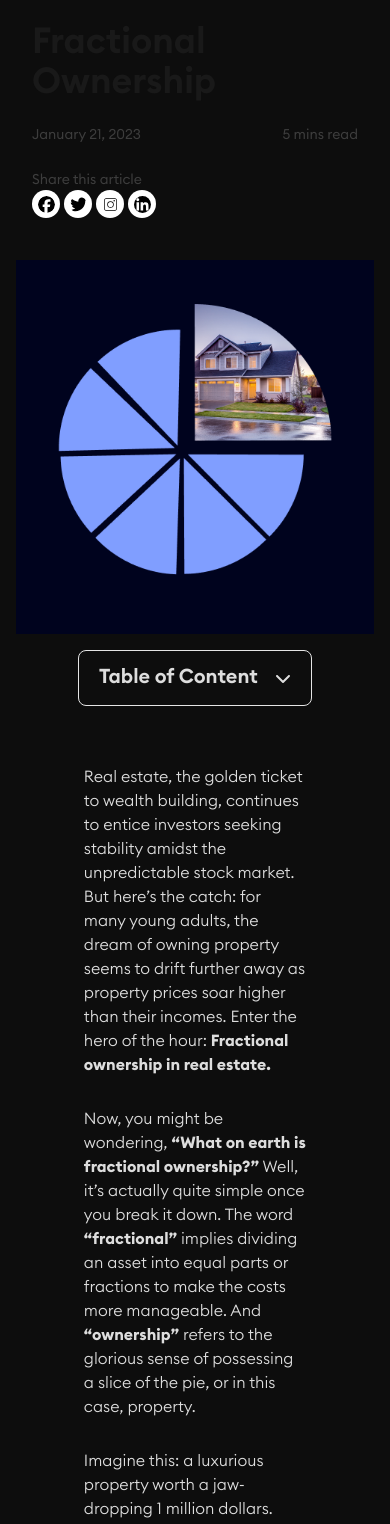
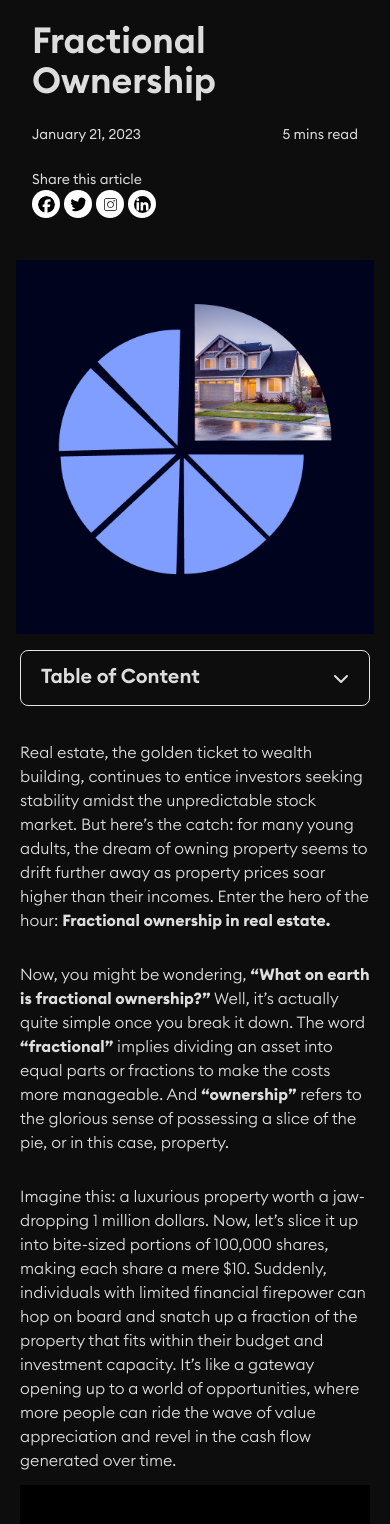
Before and after one commit to damiekanola/help-centre, a React (Create React App) app: page /blog/fractional_ownership in a window 390 px wide. Shown: the part 100-1624 px from the top of the page. Built offline with nearby package versions, Linux system fonts and the light colour scheme.

Commit message:
page_update: a couple more page responsiveness updates

```diff
--- a/src/pages/Blog/fractional_ownership.js
+++ b/src/pages/Blog/fractional_ownership.js
@@ -80,6 +80,7 @@ const Fractional_ownership = () => {
           mt={{base: '5rem', md: 0}}
           padding={{base: '1rem 2rem', lg: 0}}
           gap={{base: 6, md: 0}}
+          color={{base: '#fffff !important'}}
         >
           <Box />
           <Box
@@ -88,21 +89,10 @@ const Fractional_ownership = () => {
             gap={{base: 6, md: 0}}
           >
             <Text
-              mb="15px"
-              fontWeight={400}
-              color="#FFF !important"
-              alignSelf={'center'}
-              fontSize="24px"
-              display={{base: 'none', md: 'block'}}
-            >
-              Peaks
-            </Text>
-            <Text
               fontWeight={500}
               w="full"
               alignSelf={{md: 'center'}}
               fontSize="36px"
-              color={{base: '#191919 !important', md: 'white !important'}}
               lineHeight={{base: '40px', md: 'normal'}}
             >
               Fractional Ownership
@@ -110,7 +100,6 @@ const Fractional_ownership = () => {
             <Text
               mt="15px"
               fontWeight={400}
-              color="#FFF !important"
               w="80%"
               alignSelf={'center'}
               fontSize="14px"
@@ -119,32 +108,11 @@ const Fractional_ownership = () => {
               If fractional ownership is such a game-changer, why are so many startups still
               struggling with it?
             </Text>
-            {/* <Text
-              mt="45px"
-              fontWeight={400}
-              color="#FFF !important"
-              alignSelf={'center'}
-              fontSize="14px"
-              display={{base: 'none', md: 'block'}}
-            >
-              By Veerge Team
-            </Text> */}
             <Flex alignItems={'center'} justifyContent={'space-between'}>
-              <Text
-                mt={{md: '15px'}}
-                fontWeight={400}
-                alignSelf={'center'}
-                fontSize="14px"
-                color={{base: '#3D3D3D !important', md: 'white !important'}}
-              >
+              <Text mt={{md: '15px'}} fontWeight={400} alignSelf={'center'} fontSize="14px">
                 January 21, 2023
               </Text>
-              <Text
-                fontWeight={400}
-                fontSize="14px"
-                color={'#3D3D3D !important'}
-                display={{md: 'none'}}
-              >
+              <Text fontWeight={400} fontSize="14px" display={{md: 'none'}}>
                 5 mins read
               </Text>
             </Flex>
@@ -156,12 +124,7 @@ const Fractional_ownership = () => {
             pb="10px"
             direction={{base: 'column', md: 'row'}}
           >
-            <Text
-              fontWeight={{md: 400}}
-              alignSelf={{md: 'center'}}
-              fontSize="14px"
-              color={{base: '#3D3D3D !important', md: 'white !important'}}
-            >
+            <Text fontWeight={{md: 400}} alignSelf={{md: 'center'}} fontSize="14px">
               {shareText}
             </Text>
             <Flex align={'center'} gap="4px">
@@ -181,17 +144,19 @@ const Fractional_ownership = () => {
           </Flex>
         </Flex>
       </Flex>
-      <Box px={'78px'}>
+      <Box
+        display={{base: 'flex', md: 'block'}}
+        flexDirection={'column'}
+        gap={{base: 6, md: 0}}
+        px={{base: '20px', md: '80px'}}
+      >
         <BlogLeftNav articleContent={articleContent} />
         <Box
-          w={'95%'}
-          maxW={{base: '587px', xl: '40%'}}
-          minW={{base: '0px', xl: '40%'}}
-          mx="auto"
-          mt="58px"
-          pb="70px"
+          m={{base: '10px auto', md: '58px auto'}}
+          pb={{base: '10px', md: '70px'}}
           fontWeight={200}
           fontSize="16px"
+          w={{base: '100%', md: '50%', '2xl': '35%'}}
         >
           <Box ref={overviewRef} id="overview">
             <Text>
@@ -320,7 +285,7 @@ const Fractional_ownership = () => {
               </Text>
             </Box>
             <Box mt="30px">
-              <Text fontWeight={500} fontSize={'36px'} color="#000">
+              <Text fontWeight={500} fontSize={'36px'}>
                 How Fractional Works the Veerge Way
               </Text>
             </Box>
--- a/src/pages/Blog/understanding_fraction.js
+++ b/src/pages/Blog/understanding_fraction.js
@@ -135,16 +135,18 @@ const Understanding_fraction = () => {
           </Flex>
         </Flex>
       </Flex>
-      <Box px={'78px'}>
+      <Box
+        display={{base: 'flex', md: 'block'}}
+        flexDirection={'column'}
+        gap={{base: 6, md: 0}}
+        px={{base: '20px', md: '80px'}}
+      >
         <Box
-          w={'95%'}
-          maxW={{base: '587px', xl: '40%'}}
-          minW={{base: '0px', xl: '40%'}}
-          mx="auto"
-          mt={{md: '58px'}}
-          pb="70px"
+          m={{base: '10px auto', md: '58px auto'}}
+          pb={{base: '10px', md: '70px'}}
           fontWeight={200}
           fontSize="16px"
+          w={{base: '100%', md: '50%', '2xl': '35%'}}
         >
           <Box>
             <Text fontWeight={500} fontSize={'36px'} color="#000">
--- a/src/pages/Blog/veerge_data.js
+++ b/src/pages/Blog/veerge_data.js
@@ -97,12 +97,12 @@ const Veerge_data = () => {
           mt={{base: '5rem', md: 0}}
           padding={{base: '1rem 2rem', lg: 0}}
           gap={{base: 6, md: 0}}
+          color={{base: '#fffff !important'}}
         >
           <Box />
           <Box
             display={{base: 'flex', md: 'block'}}
             flexDirection={'column'}
-            color={{base: 'black', md: 'white !important'}}
             gap={{base: 6, md: 0}}
           >
             <Text
@@ -110,27 +110,15 @@ const Veerge_data = () => {
               w="full"
               alignSelf={{md: 'center'}}
               fontSize="36px"
-              color={{base: '#191919 !important', md: 'white !important'}}
               lineHeight={{base: '40px', md: 'normal'}}
             >
               Veerge & Data Analytics
             </Text>
             <Flex alignItems={'center'} justifyContent={'space-between'}>
-              <Text
-                mt={{md: '15px'}}
-                fontWeight={400}
-                alignSelf={'center'}
-                fontSize="14px"
-                color={{base: '#3D3D3D !important', md: 'white !important'}}
-              >
+              <Text mt={{md: '15px'}} fontWeight={400} alignSelf={'center'} fontSize="14px">
                 August 10, 2023
               </Text>
-              <Text
-                fontWeight={400}
-                fontSize="14px"
-                color={'#3D3D3D !important'}
-                display={{md: 'none'}}
-              >
+              <Text fontWeight={400} fontSize="14px" display={{md: 'none'}}>
                 5 mins read
               </Text>
             </Flex>
@@ -142,12 +130,7 @@ const Veerge_data = () => {
             pb="10px"
             direction={{base: 'column', md: 'row'}}
           >
-            <Text
-              fontWeight={{md: 400}}
-              alignSelf={{md: 'center'}}
-              fontSize="14px"
-              color={{base: '#3D3D3D !important', md: 'white !important'}}
-            >
+            <Text fontWeight={{md: 400}} alignSelf={{md: 'center'}} fontSize="14px">
               {shareText}
             </Text>
             <Flex align={'center'} gap="4px">
```
